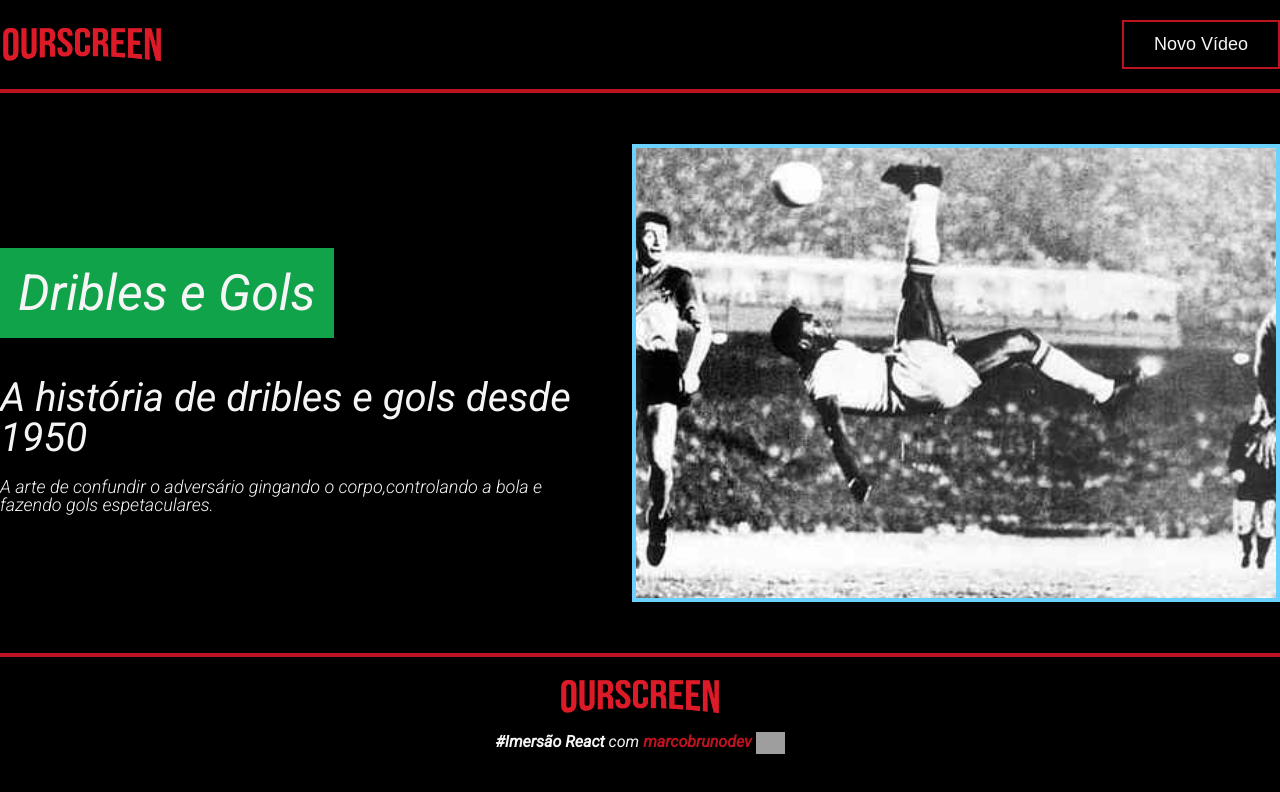
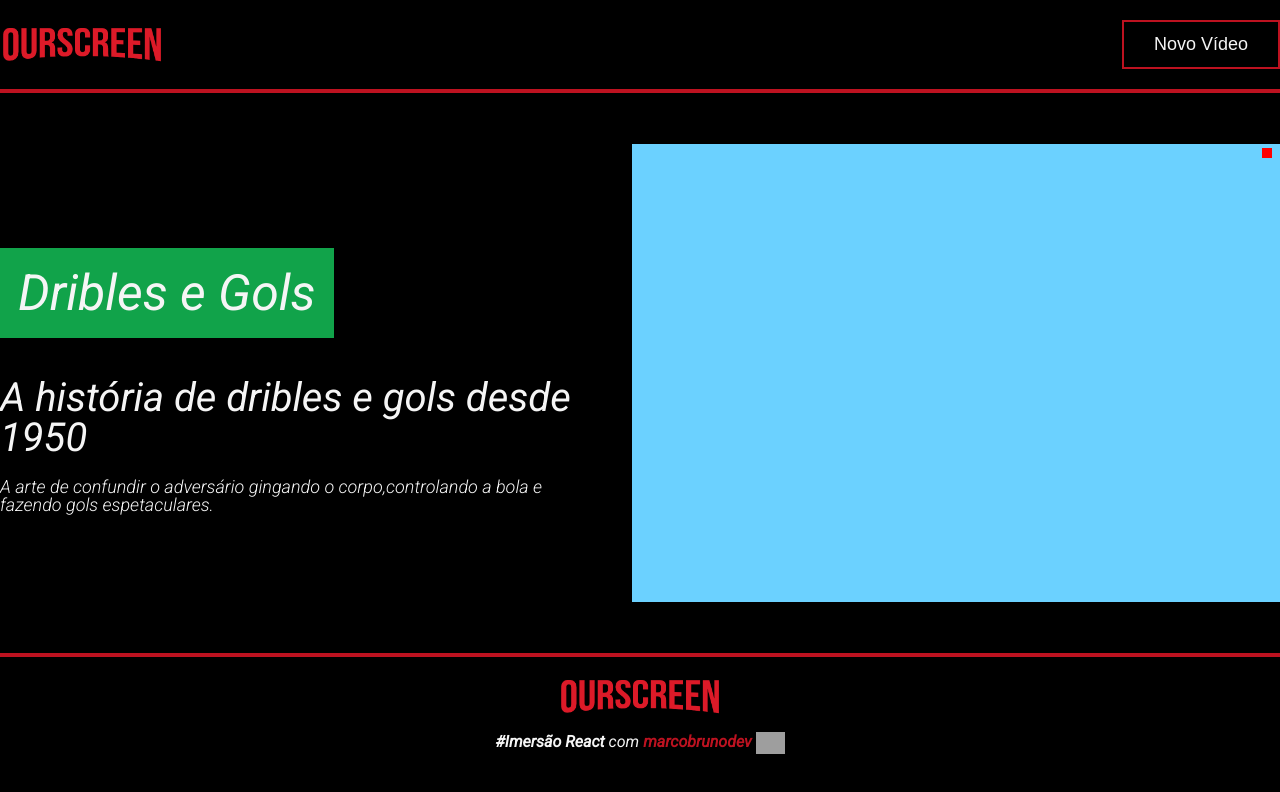
Before and after one commit to Ljuniorcode/Ourscreen, a React (Create React App) app: page / in a window 1280 px wide. Shown: the top 792 px of the page. Built offline with nearby package versions, Linux system fonts and the light colour scheme; grey boxes are pictures that could not be loaded.

Commit message:
iniciando aula 03

```diff
--- a/src/components/ThumbOurscreen/index.js
+++ b/src/components/ThumbOurscreen/index.js
@@ -1,12 +1,14 @@
 import React from 'react';
-import { Avatar, Thumb, WrapperThumb } from './styles';
+import { Avatar, Background, Thumb, WrapperThumb } from './styles';
 
 function ThumbOurscreen({ src, alt, avatar, channelName }) {
   return (
-    <WrapperThumb>
-      <Thumb src={src} alt={alt} />
-      <Avatar src={avatar} alt={channelName} />
-    </WrapperThumb>
+    <Background>
+      <WrapperThumb>
+        <Thumb src={src} alt={alt} />
+        <Avatar src={avatar} alt={channelName} />
+      </WrapperThumb>
+    </Background>
   )
 }
 
--- a/src/components/ThumbOurscreen/styles.js
+++ b/src/components/ThumbOurscreen/styles.js
@@ -15,24 +15,48 @@ export const Avatar = styled.img`
 
 export const Thumb = styled.img`
   width:100%;
+  opacity:0;
 `;
 
 export const WrapperThumb = styled.figure`
   --space: 10rem;
+  --border: 4rem;
+  --move-border: calc(var(--border)* -1);
+  --move-space: calc(var(--space)* -1);
+
   position: relative;
-  border: 4rem solid var(--color-frontend);
+  border: var(--border) solid var(--color-frontend);
   width: 640px;
   overflow: hidden;
   cursor:pointer;
+  transition:transform 100ms linear;
+
+  &::before  {
+    content:'';
+    position:absolute;
+    top:0;
+    right:var(--border);
+    height:var(--space);
+    width:var(--space);
+    background-color:red;
+  }
 
   &:hover {
-    --move: calc(var(--space) * -1);
-        transform:scale(1.02);
+
+    transform: translate(var(--move),var(--move));
 
     & > ${Avatar}{
-        transform:translateX(0);
-        opacity:1;
-        transition: transform 100ms 150ms linear, opacity 300ms 100ms linear;
+      transform:translateX(0);
+      opacity:1;
+      transition: transform 100ms 150ms linear, opacity 300ms 100ms linear;
     }
   }
+
+
 `;
+
+export const Background = styled.div`
+  background-color:var(--color-frontend);
+
+
+`;
```
